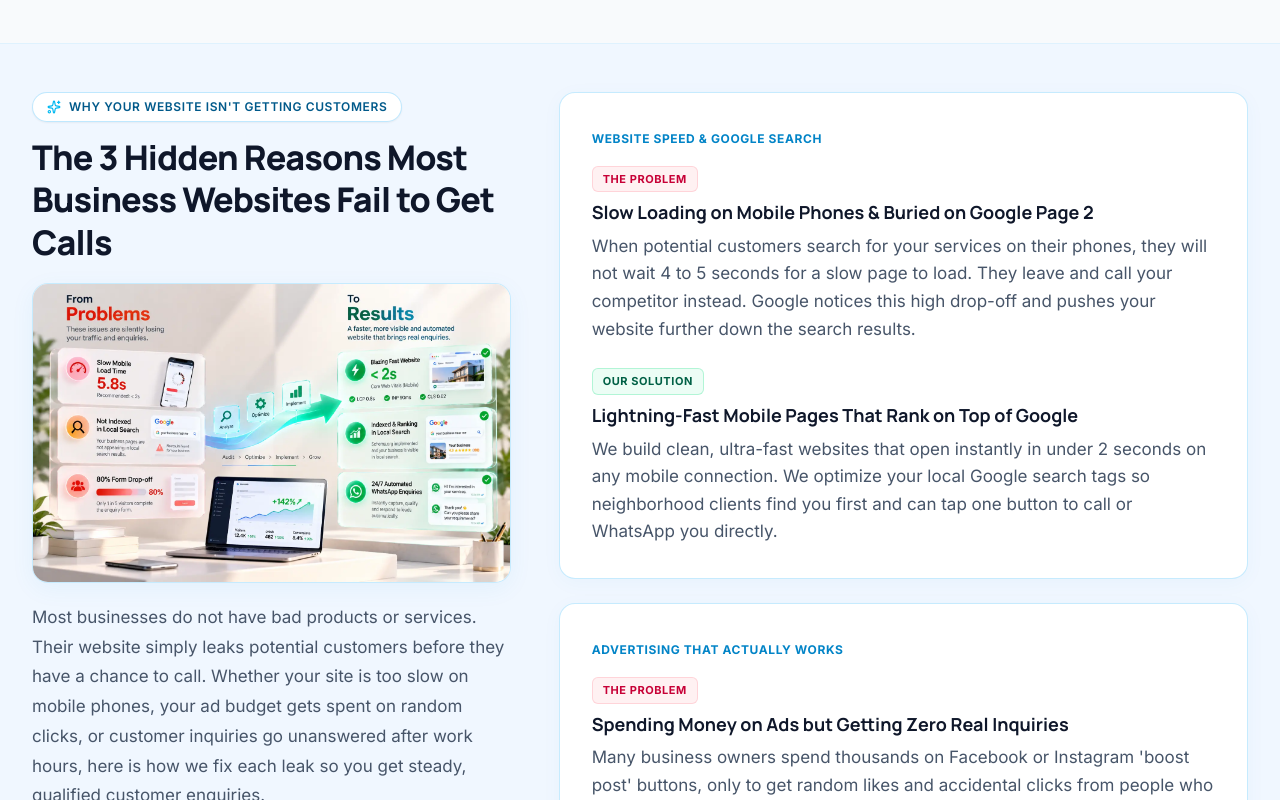
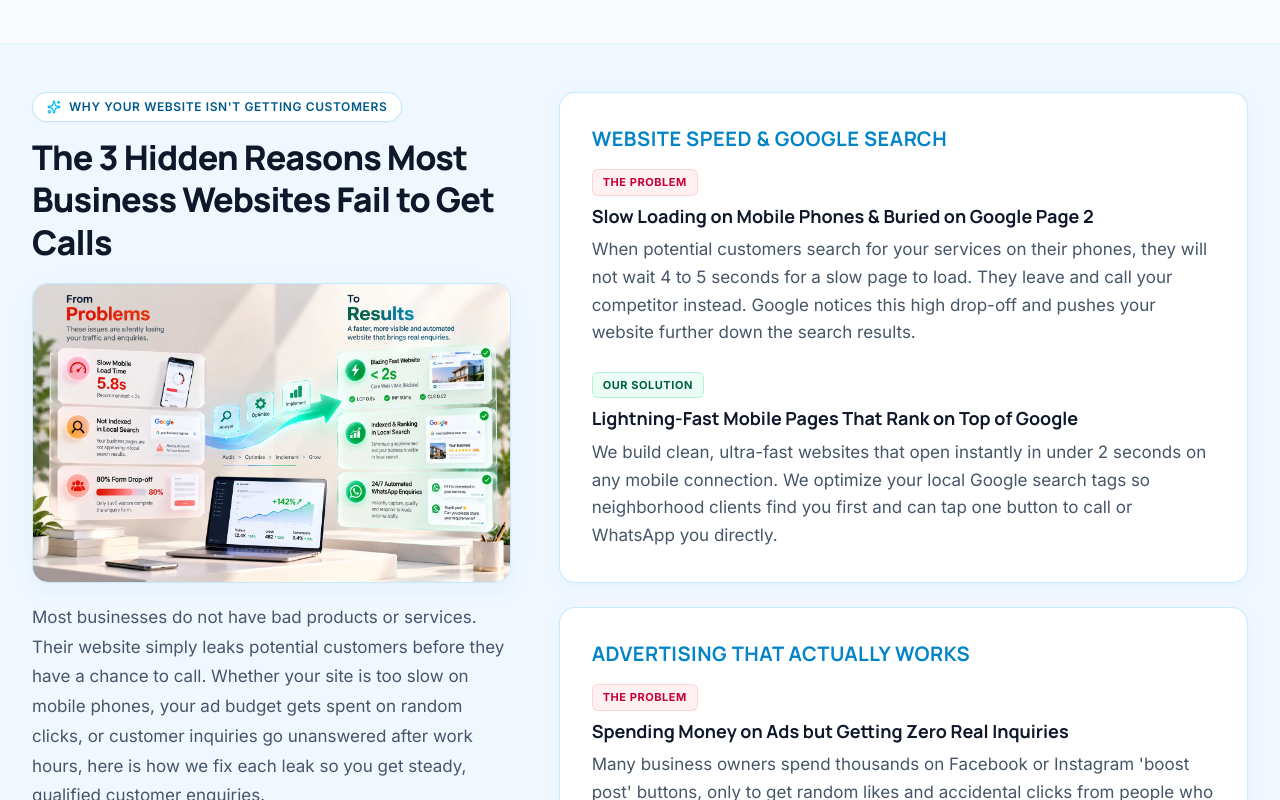
Before and after one commit to sri04552/website-design, a Next.js app: page / in a window 1280 px wide. Shown: the part 2440-3240 px from the top of the page. Built offline with nearby package versions, Linux system fonts and the light colour scheme; no server answers.

Commit message:
feat: increase heading sizes for bottleneck module categories in section 3

```diff
--- a/src/components/home/BottleneckSection.jsx
+++ b/src/components/home/BottleneckSection.jsx
@@ -135,11 +135,14 @@ export function BottleneckSection() {
                 aria-labelledby={`heading-${item.id}`}
                 className="bg-white rounded-2xl border border-sky-200/80 px-4 py-6 sm:p-8 shadow-[0_4px_20px_rgba(2,132,199,0.04)] hover:shadow-[0_8px_28px_rgba(2,132,199,0.08)] transition-all duration-200 flex flex-col justify-between"
               >
-                {/* Module Category Tag without divider lines or badges */}
+                {/* Module Category Heading */}
                 <div className="mb-4">
-                  <span className="text-xs font-bold text-[#0284C7] uppercase tracking-wider">
+                  <h3
+                    id={`heading-${item.id}`}
+                    className="text-lg sm:text-xl font-bold text-[#0284C7] uppercase tracking-wide leading-snug"
+                  >
                     {item.tag}
-                  </span>
+                  </h3>
                 </div>
 
                 {/* The Problem Block with red eyebrow badge (no icons) */}
@@ -149,12 +152,9 @@ export function BottleneckSection() {
                       The Problem
                     </span>
                   </div>
-                  <h3
-                    id={`heading-${item.id}`}
-                    className="text-base sm:text-lg font-bold text-[#0F172A] leading-snug"
-                  >
+                  <h4 className="text-base sm:text-lg font-bold text-[#0F172A] leading-snug">
                     {item.problemTitle}
-                  </h3>
+                  </h4>
                   <p className="text-[16px] sm:text-[17px] text-[#475569] leading-relaxed font-normal">
                     {item.problemDescription}
                   </p>
```
